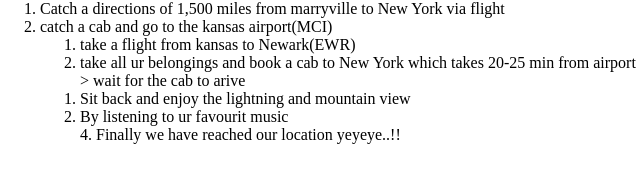
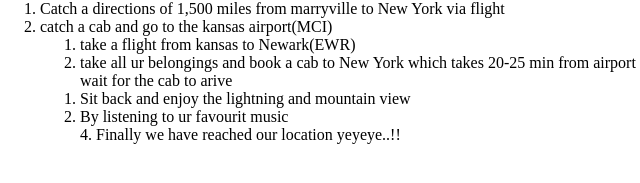
Before and after one commit to 44-563-WebApps-F21/webapps-f21-assignment-3-jupallykavya76, a plain HTML site: page index.html in a window 1280 px wide. Shown: the part 319-502 px from the top of the page, 8-648 px from the left. Drawn offline with Linux system fonts and the light colour scheme.

Commit message:
Directions to my favourit location

```diff
--- a/index.html
+++ b/index.html
@@ -26,7 +26,7 @@
     <li> take a flight from kansas to Newark(EWR)</li>
     <li> take all ur belongings and book a cab to New York which takes 20-25 min from airport</li>
 </ol>
-<ol>> wait for the cab to arive
+<ol> wait for the cab to arive
     <li> Sit back and enjoy the lightning and mountain view </li>
      <li> By listening to ur favourit music</li>
 4. Finally we have reached our location yeyeye..!!</ol>
```
